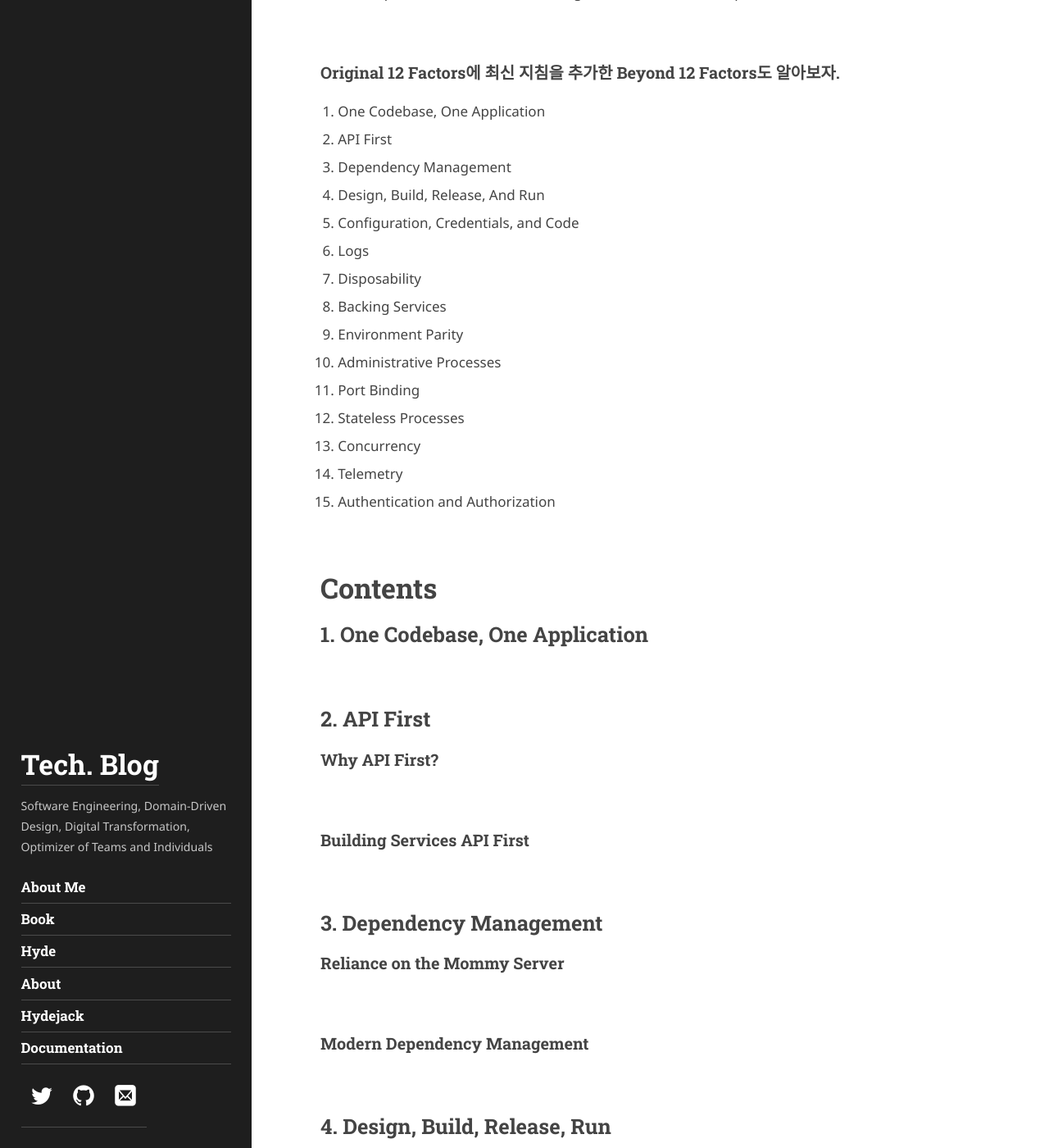
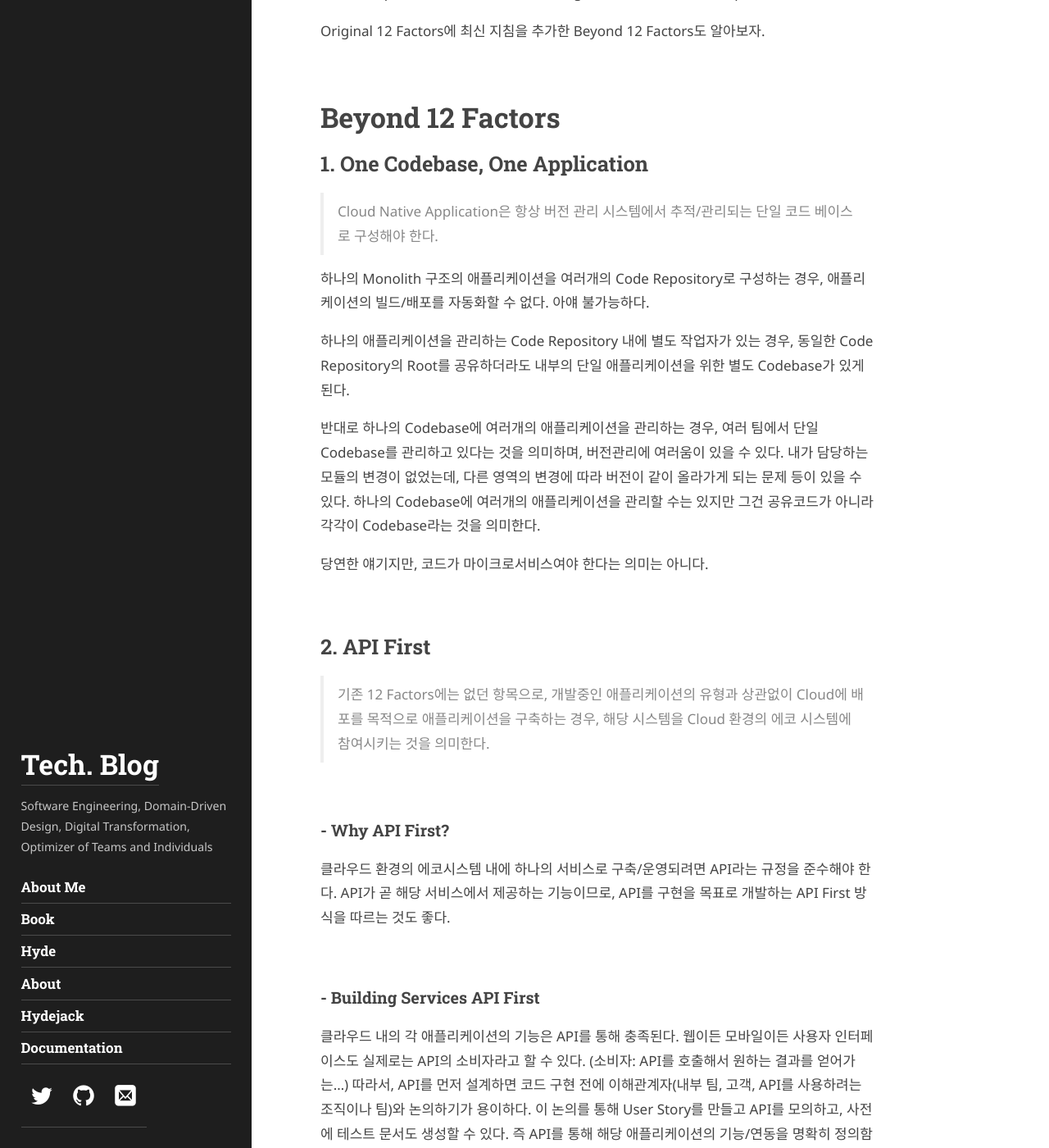
Before and after one commit to haesiku/haesiku.github.io, a Jekyll site: the page built from _posts/book/2023-04-12-beyond-the-12-factor-app.md, in a window 1280 px wide and 1400 px high, scrolled down 1723 px. Shown: the whole window at 82% size. Built offline with Jekyll 4.4.1, drawn with Linux system fonts in a browser that asks for light colours; some web fonts are replaced; some of the changed text lies outside the part shown.

Commit message:
update book: beyond 12 factors

```diff
--- a/_posts/book/2023-04-12-beyond-the-12-factor-app.md
+++ b/_posts/book/2023-04-12-beyond-the-12-factor-app.md
@@ -44,38 +44,57 @@ Heroku는 12 Factors 개발에 "Pattern of Enterprise Application Architecture",
 11. Logs : Treat logs as event streams
 12. Admin processes : Run admin/management tasks as one-off processes
 
-### Original 12 Factors에 최신 지침을 추가한 Beyond 12 Factors도 알아보자.
-1. One Codebase, One Application
-2. API First
-3. Dependency Management
-4. Design, Build, Release, And Run
-5. Configuration, Credentials, and Code
-6. Logs
-7. Disposability
-8. Backing Services
-9. Environment Parity
-10. Administrative Processes
-11. Port Binding
-12. Stateless Processes
-13. Concurrency
-14. Telemetry
-15. Authentication and Authorization
+Original 12 Factors에 최신 지침을 추가한 Beyond 12 Factors도 알아보자.
 
+# Beyond 12 Factors
+## 1. One Codebase, One Application
 
-# Contents
-## 1. One Codebase, One Application
+> Cloud Native Application은 항상 버전 관리 시스템에서 추적/관리되는 단일 코드 베이스로 구성해야 한다.
+
+하나의 Monolith 구조의 애플리케이션을 여러개의 Code Repository로 구성하는 경우, 애플리케이션의 빌드/배포를 자동화할 수 없다. 아얘 불가능하다.
+
+하나의 애플리케이션을 관리하는 Code Repository 내에 별도 작업자가 있는 경우, 동일한 Code Repository의 Root를 공유하더라도 내부의 단일 애플리케이션을 위한 별도 Codebase가 있게 된다.
+
+반대로 하나의 Codebase에 여러개의 애플리케이션을 관리하는 경우, 여러 팀에서 단일 Codebase를 관리하고 있다는 것을 의미하며, 버전관리에 여러움이 있을 수 있다. 내가 담당하는 모듈의 변경이 없었는데, 다른 영역의 변경에 따라 버전이 같이 올라가게 되는 문제 등이 있을 수 있다.
+하나의 Codebase에 여러개의 애플리케이션을 관리할 수는 있지만 그건 공유코드가 아니라 각각이 Codebase라는 것을 의미한다.
+
+당연한 얘기지만, 코드가 마이크로서비스여야 한다는 의미는 아니다.
+
 ## 2. API First
-### Why API First?
-### Building Services API First
-## 3. Dependency Management
+> 기존 12 Factors에는 없던 항목으로, 개발중인 애플리케이션의 유형과 상관없이 Cloud에 배포를 목적으로 애플리케이션을 구축하는 경우, 해당 시스템을 Cloud 환경의 에코 시스템에 참여시키는 것을 의미한다.
+
+### - Why API First?
+클라우드 환경의 에코시스템 내에 하나의 서비스로 구축/운영되려면 API라는 규정을 준수해야 한다. API가 곧 해당 서비스에서 제공하는 기능이므로, API를 구현을 목표로 개발하는 API First 방식을 따르는 것도 좋다.
+
+### - Building Services API First
+클라우드 내의 각 애플리케이션의 기능은 API를 통해 충족된다. 웹이든 모바일이든 사용자 인터페이스도 실제로는 API의 소비자라고 할 수 있다. (소비자: API를 호출해서 원하는 결과를 얻어가는...)
+따라서, API를 먼저 설계하면 코드 구현 전에 이해관계자(내부 팀, 고객, API를 사용하려는 조직이나 팀)와 논의하기가 용이하다. 이 논의를 통해 User Story를 만들고 API를 모의하고, 사전에 테스트 문서도 생성할 수 있다. 즉 API를 통해 해당 애플리케이션의 기능/연동을 명확히 정의함으로써 명확한 개발과 연동을 사전에 검증하고 개발할 수 있다는 장점이 있다는 것이다.
+
+## 3. Dependency Management (의존성 관리)
+> 원래 12 Factors의 두번째 요소로 응용프로그램의 종속성의 관리방법, 위치 및 시기를 관리한다.
+
 ### Reliance on the Mommy Server
+Mommy Server.. 엄마 서버로 해석하는게 맞는지 잘 모르겠지만, 뒤에 반대말이 단일 빌드 아티펙트... 라는 걸 보니 엄마보다는 애플리케이션의 모든 정보를 다 갖고 있는 서버의 의미로 해석하는게 좋을 것 같다.
+즉, 기존 엔터프라이즈 환경에서는 애플리케이션이 필요한 모든 것을 제공하고, 의존성 관리부터 호스팅할 서버 정의한 것까지 애플리케이션의 모든 요구사항을 Mommy Server에서 처리했었다는 내용이다.
+
 ### Modern Dependency Management
+모던, 즉 현대의 의존성 관리는 Java 언어의 경우 maven, gradle이 대표적이다.
+Cloud Native Application은 시스템 전체의 의존성을 한번에 관리하지 않고(할수도 없다), 애플리케이션 별로 의존성을 적적하게 관리하는 것이 애플리케이션별로 개선/배포에 적합하다.
+각 애플리케이션(==마이크로서비스)별로 요구에 따라 의존성을 관리해야 한다라는 내용이다.
 ## 4. Design, Build, Release, Run
+> 원래 12 Factors의 다섯번째 요소로 Build, Release, Run의 각 단계는 명확하게 분리해야 한다.
+설계/개발/배포/실행의 전 과정을 CI/CD Pipeline을 통해 구성하며, 각 단계는 격리되어 개별적으로 동작/실행해야 한다.
 ### Design
+개발자는 애플리케이션의 의존성을 가장 잘 이해하고 있으므로, 설계단계에서 의존성을 선언/정의하고 애플리케이션과 함께 제공하거나 번들로 제공될 수 있도록 해야한다.
 ### Build
+빌드 단계는 Code Repository가 바이너리 아티펙트로 변환되는 단계... 쉽게 말하면, Code가 배포/실행 가능한 형태로 만드는 단계란 뜻이다.
 ### Release
+클라우드 환경이라면 빌드된 애플리케이션을 클라우드 환경으로 Push하는 것이다. 이때 애플리케이션과 애플리케이션 실행을 위한 환경정보, 구성정보가 통합된다.
 ### Run
-## 5. Configuration, Credentials, and Code
+일반적으로 애플리케이션이 컨테이너(Docker, Garden, Warden 등)에 배치되고 프로세스가 시작되어 애플리케이션이 실행된다.
+
+목표는 자동화된 테스트 및 배포를 통해 높은 신뢰도를 유지하면서 배포까지의 속도를 높이는데 있다.
+## 5. Configuration, Credentials, and Code (구성, 자격증명, 그리고 코드)
 ### Externalizing Configuration
 ## 6. Logs
 ## 7. Disposability
```
